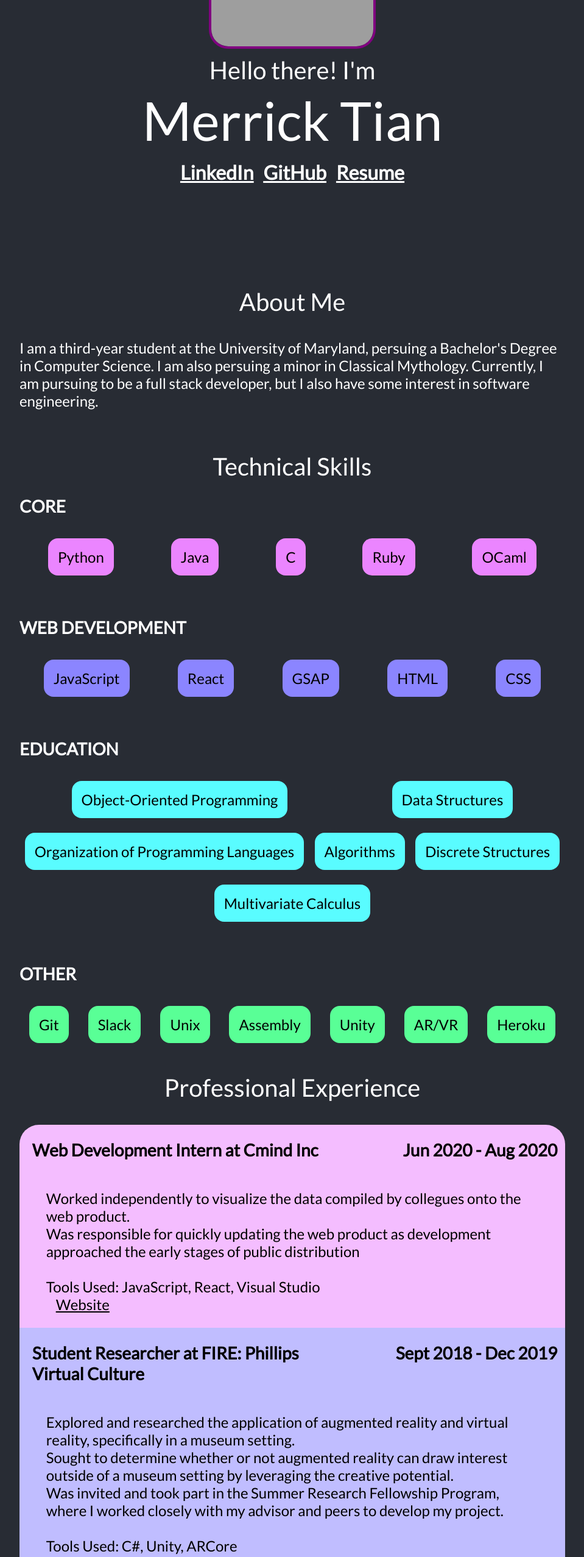
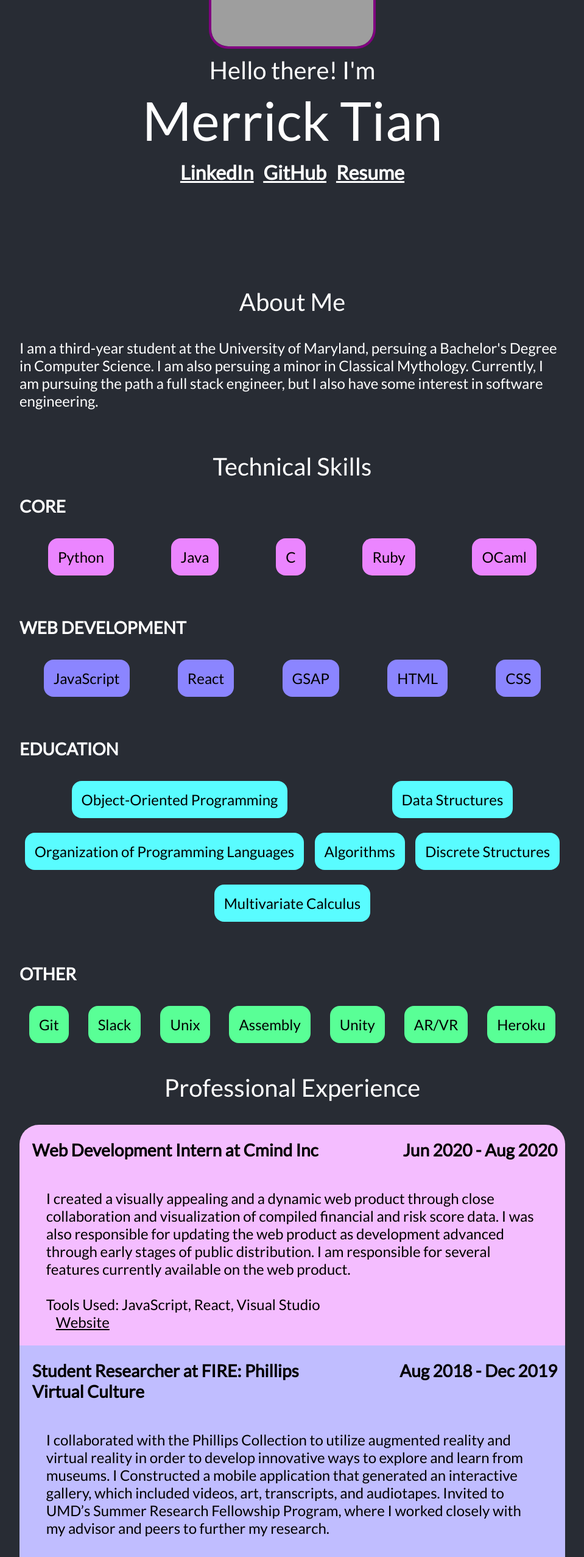
Before and after one commit to mtian725/merricktian.github.io, a React (Create React App) app: page / in a window 1280 px wide. Shown: the part 234-2788 px from the top of the page at 61% size, without its empty margins (160-1119 px from the left). Built offline with nearby package versions, Linux system fonts and the light colour scheme; grey boxes are pictures that could not be loaded.

Commit message:
Updated working and pacing for animations

```diff
--- a/src/App.js
+++ b/src/App.js
@@ -34,11 +34,11 @@ class App extends React.Component {
     // Timeline for title
     this.titleTl.to(this.titleRefs, {
       ease: "power3.out",
-      duration: 2,
+      duration: 1,
       autoAlpha: 1,
       y: -75,
       stagger: {
-        each: 0.3,
+        each: 0.2,
         from: 'top',
         grid: 'auto',
       }
@@ -52,7 +52,7 @@ class App extends React.Component {
      }
     });
     this.aboutTl.to(this.aboutRef, {
-      duration: 2,
+      duration: 1,
       ease: "power3.out",
       autoAlpha: 1,
       y: -100,
@@ -66,12 +66,12 @@ class App extends React.Component {
      }
     });
     this.skillsTl.to(this.skillsRef, {
-      duration: 2,
+      duration: 1,
       ease: "power3.out",
       autoAlpha: 1,
       y: -100,
       stagger: {
-        amount: 2,
+        amount: 1,
       }
     }, 0);
 
@@ -83,7 +83,7 @@ class App extends React.Component {
      }
     });
     this.experienceTl.to(this.experienceRef, {
-      duration: 2,
+      duration: 1,
       ease: "power3.out",
       autoAlpha: 1,
       y: -100,
@@ -100,12 +100,12 @@ class App extends React.Component {
      }
     });
     this.projectTl.to(this.projectRef, {
-      duration: 2,
+      duration: 1,
       ease: "power3.out",
       autoAlpha: 1,
       y: -100,
       stagger: {
-        amount: 2,
+        amount: 1,
       }
     }, 0);
 
@@ -115,7 +115,7 @@ class App extends React.Component {
      }
     });
     this.contactTl.to(this.contactRef, {
-      duration: 2,
+      duration: 1,
       ease: "power3.out",
       autoAlpha: 1,
       y: -100,
@@ -176,8 +176,8 @@ class App extends React.Component {
           {
             "I am a third-year student at the University of Maryland, persuing a\
             Bachelor's Degree in Computer Science. I am also persuing a minor in\
-            Classical Mythology. Currently, I am pursuing to be a full stack\
-            developer, but I also have some interest in software engineering."
+            Classical Mythology. Currently, I am pursuing the path a full stack\
+            engineer, but I also have some interest in software engineering."
             // possibly add more text
           }
         </p>
@@ -360,13 +360,12 @@ class App extends React.Component {
           <div className="experience-box">
             <p className="experience">
               {
-                "Worked independently to visualize the data compiled by \
-                collegues onto the web product."
-              }
-              <br />
-              {
-                "Was responsible for quickly updating the web product as \
-                development approached the early stages of public distribution"
+                "I created a visually appealing and a dynamic web product \
+                 through close collaboration and visualization of compiled \
+                 financial and risk score data. I was also responsible for \
+                 updating the web product as development advanced through \
+                 early stages of public distribution. I am responsible for \
+                 several features currently available on the web product."
               }
               <br />
               <br />
@@ -393,24 +392,18 @@ class App extends React.Component {
           >Student Researcher at FIRE: Phillips Virtual Culture</h5>
           <h5
             className="experience-year"
-          >Sept 2018 - Dec 2019</h5>
+          >Aug 2018 - Dec 2019</h5>
           <div className="experience-box">
             <p className="experience">
               {
-                "Explored and researched the application of augmented reality \
-                and virtual reality, specifically in a museum setting."
-              }
-              <br />
-              {
-                "Sought to determine whether or not augmented reality can draw \
-                interest outside of a museum setting by leveraging the \
-                creative potential."
-              }
-              <br />
-              {
-                "Was invited and took part in the Summer Research Fellowship \
-                Program, where I worked closely with my advisor and peers to \
-                develop my project."
+                "I collaborated with the Phillips Collection to utilize \
+                 augmented reality and virtual reality in order to develop \
+                 innovative ways to explore and learn from museums. I \
+                 Constructed a mobile application that generated an interactive \
+                 gallery, which included videos, art, transcripts, and \
+                 audiotapes. Invited to UMD’s Summer Research Fellowship \
+                 Program, where I worked closely with my advisor and peers \
+                 to further my research."
               }
               <br />
               <br />
@@ -507,9 +500,8 @@ class App extends React.Component {
           <div className="experience-box">
             <p className="experience">
               {
-                "Simple functional calculator with the goal of practicing \
-                React. Specifically, I sought to practice working with stateful \
-                and stateless components."
+                "Simple standard calculator with the goal of practicing \
+                fundamental concepts for React."
               }
               <br />
               <br />
@@ -571,7 +563,7 @@ class App extends React.Component {
             <p className="experience">
               {
                 "Discord bot geared toward Granblue Fantasy for personal use. \
-                The bot is currently being hosted by Heroku."
+                The bot was hosted by Heroku."
               }
               <br />
               <br />
```
